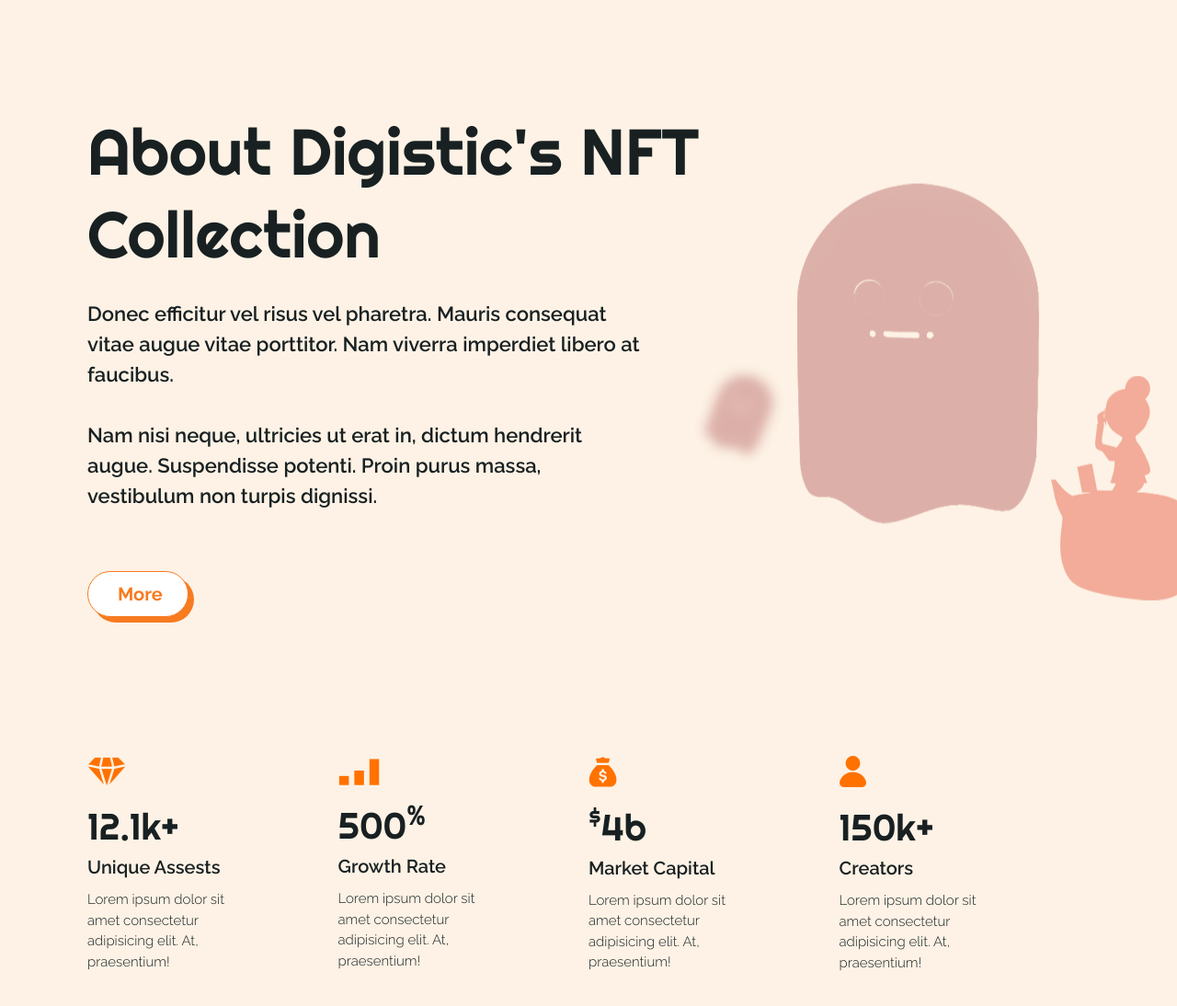
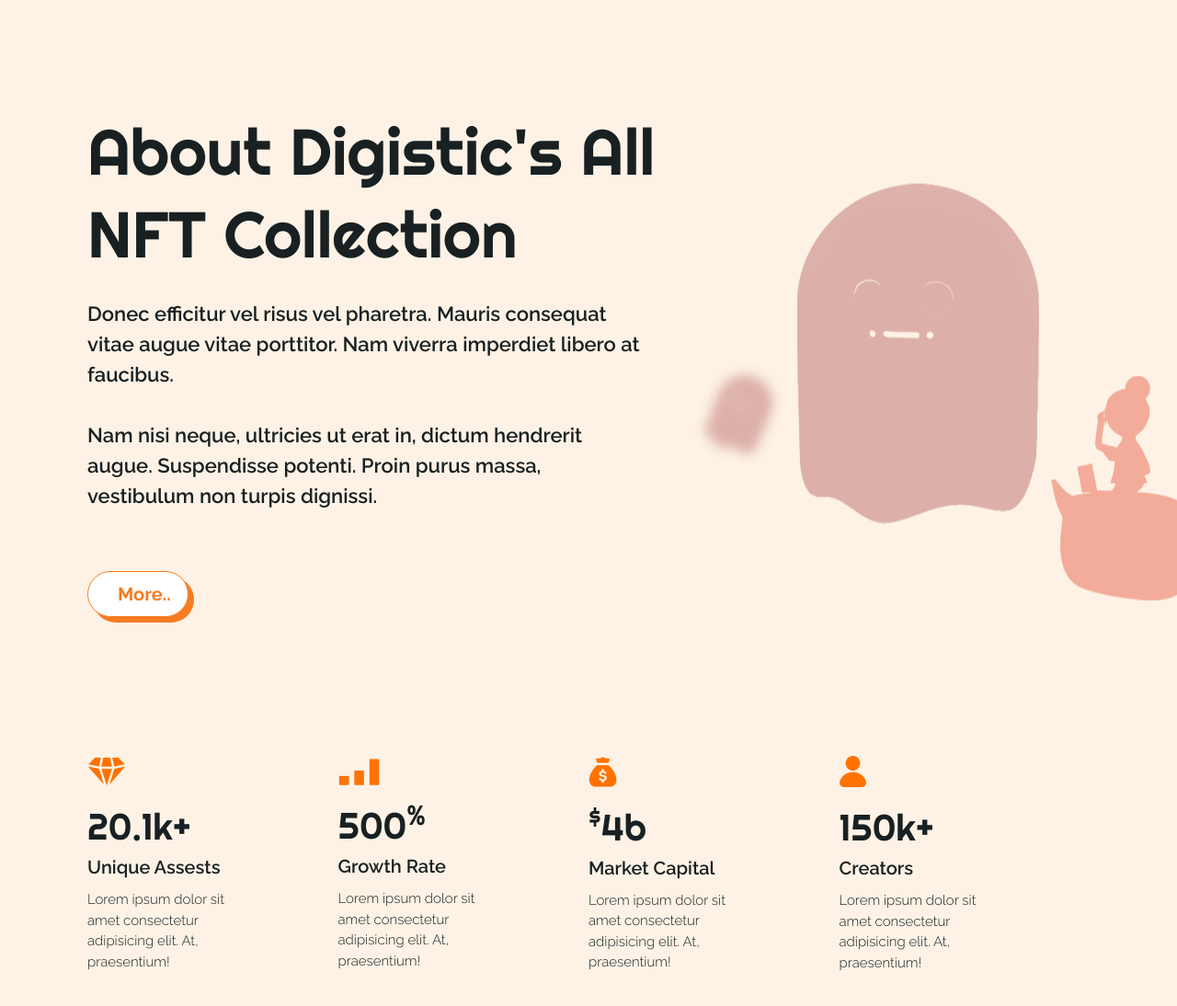
Before and after one commit to webdevshahadat/simple-nft, a plain HTML site: page about.html in a window 1280 px wide. Shown: the part 540-1634 px from the top of the page at 92% size. Drawn offline with Linux system fonts and the light colour scheme.

Commit message:
Update about.html

```diff
--- a/about.html
+++ b/about.html
@@ -115,7 +115,7 @@
                         <div class="col-lg-8 col-sm-12">
                             <div class="about-nft-content">
                                 <h2 class="section-title wow animate__fadeInUp" data-wow-duration="1s"
-                                    data-wow-delay="0.4s">About Digistic's NFT Collection</h2>
+                                    data-wow-delay="0.4s">About Digistic's All NFT Collection</h2>
                                 <p class="section-subtitle wow animate__fadeInUp" data-wow-duration="1s"
                                     data-wow-delay="0.4s">
                                     Donec efficitur vel risus vel pharetra. Mauris consequat vitae augue vitae
@@ -126,7 +126,7 @@
                                     Proin
                                     purus massa, vestibulum non turpis dignissi.
                                 </p>
-                                <button class="btn btn-primary more">More</button>
+                                <button class="btn btn-primary more">More..</button>
                             </div>
                         </div>
                         <div class="col-lg-4 col-sm-12">
@@ -156,7 +156,7 @@
                         <li>
                             <div class="why-card">
                                 <img src="images/unique-assests.png" alt="Assests" />
-                                <h3>12.1k+</h3>
+                                <h3>20.1k+</h3>
                                 <h6>Unique Assests</h6>
                                 <p>
                                     Lorem ipsum dolor sit amet consectetur adipisicing elit. At,
```
